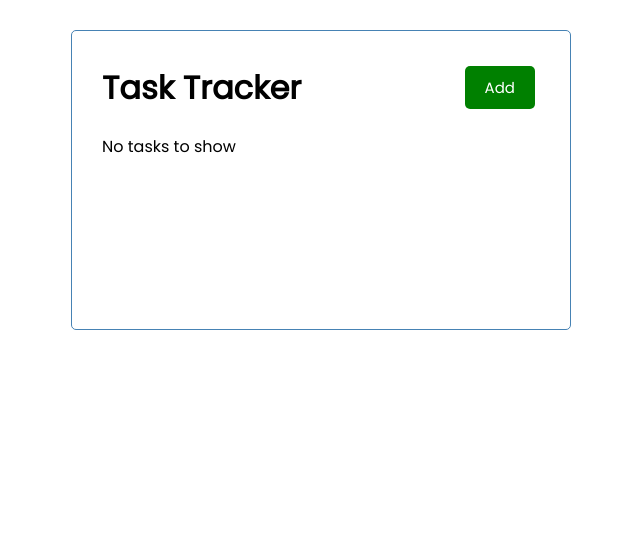
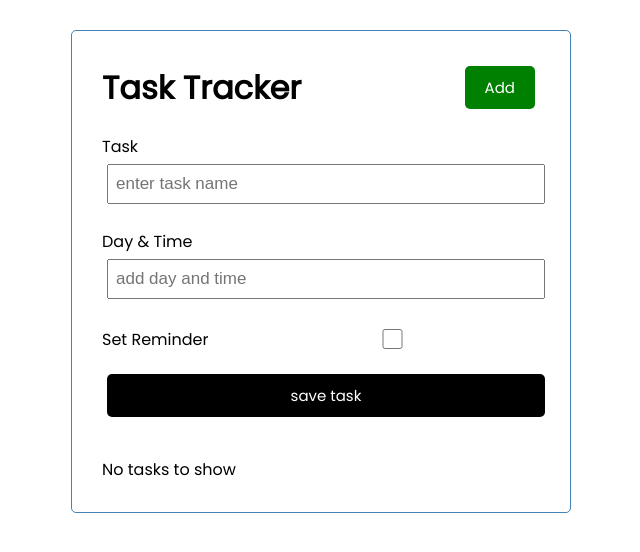
Before and after one commit to Jaseela99/Reacrt-crash, a React (Create React App) app in the folder react-crash/: page / in a window 1280 px wide. Shown: the top 552 px of the page, without its empty margins (319-959 px from the left). Built offline with nearby package versions, Linux system fonts and the light colour scheme.

Commit message:
added addtask

```diff
--- a/react-crash/src/App.js
+++ b/react-crash/src/App.js
@@ -1,8 +1,15 @@
 import React from "react"
 import Header from "./components/Header";
 import Tasks from "./components/Tasks";
+import AddTask from "./components/AddTask";
 function App() {
   const [tasks,setTasks]=React.useState([])
+  //Add Task
+  const addTask=(task)=>{
+    const id = Math.floor(Math.random()*100000+1)
+    const newTask={id,...task}
+    setTasks([...tasks,newTask])
+  }
   //Delete Task
   const deleteTask=(id)=>{
     setTasks(tasks.filter((task)=>task.id!== id))
@@ -14,6 +21,7 @@
   return (
     <div className="App">
       <Header />
+      <AddTask onAdd={addTask}/>
       {tasks.length>0?(<Tasks tasks={tasks} onDelete={deleteTask} onToggle={toggleReminder}/>):("No tasks to show")}
     </div>
   );
--- /dev/null
+++ b/react-crash/src/components/AddTask.js
@@ -0,0 +1,39 @@
+import React from 'react'
+
+const AddTask = ({onAdd}) => {
+    const [text ,setText]=React.useState("")
+    const [day ,setDay]=React.useState("")
+    const [reminder ,setReminder]=React.useState(false)
+    const onSubmit=(e)=>{
+        e.prevent.Default()
+        //if task is empty then alerted
+        if(!text){
+           alert("please add task")
+           return
+        }
+        onAdd({text,day,reminder})
+        setText("")
+        setReminder(false)
+        setDay("")
+    }
+  return (
+    <form className='add-form' onSubmit={onSubmit}>
+        <div className='form-control'>
+            <label>Task</label>
+            <input type="text" placeholder='enter task name' value={text} onChange={(e)=>setText(e.target.value)}/>
+        </div>
+        <div className='form-control'>
+            <label>Day & Time </label>
+            <input type="text" placeholder='add day and time' value={day} onChange={(e)=>setDay(e.target.value)} />
+        </div>
+        <div className='form-control form-control-check'>
+            <label>Set Reminder</label>
+            <input type="checkbox" checked={reminder} value={reminder} onChange={(e)=>setReminder(e.currentTarget.checked)}/>
+        </div>
+        <input type="submit" value="save task" className='btn btn-block'
+        />
+    </form>
+  )
+}
+
+export default AddTask
--- a/react-crash/src/components/Task.js
+++ b/react-crash/src/components/Task.js
@@ -7,6 +7,7 @@
 <h3>{task.text}
 <FaTimes style={{color:"red",cursor:"pointer"}} onClick={()=>onDelete(task.id)}/>
 </h3>
+<p>{task.day}</p>
     </div>
   )
 }
```
